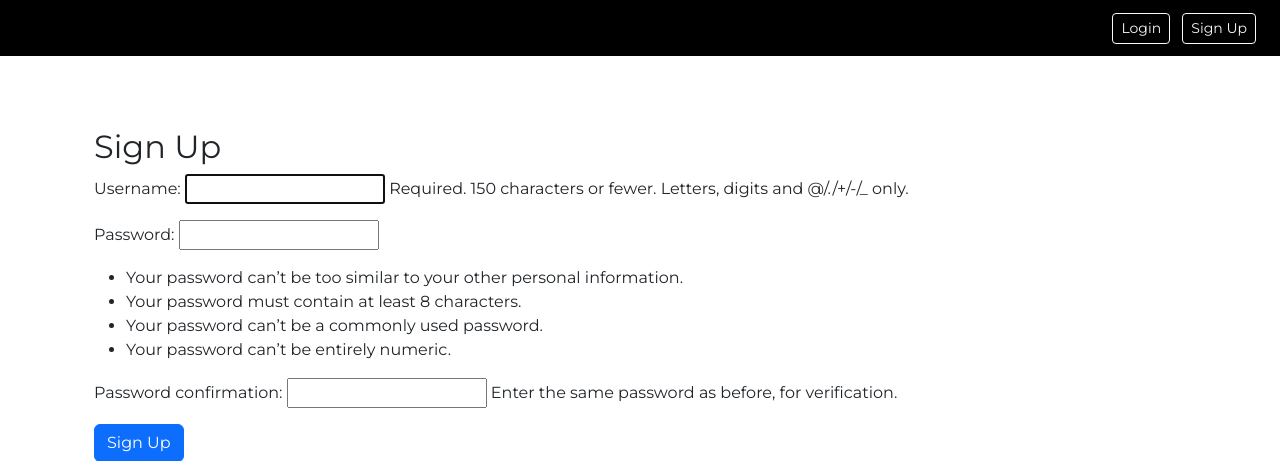
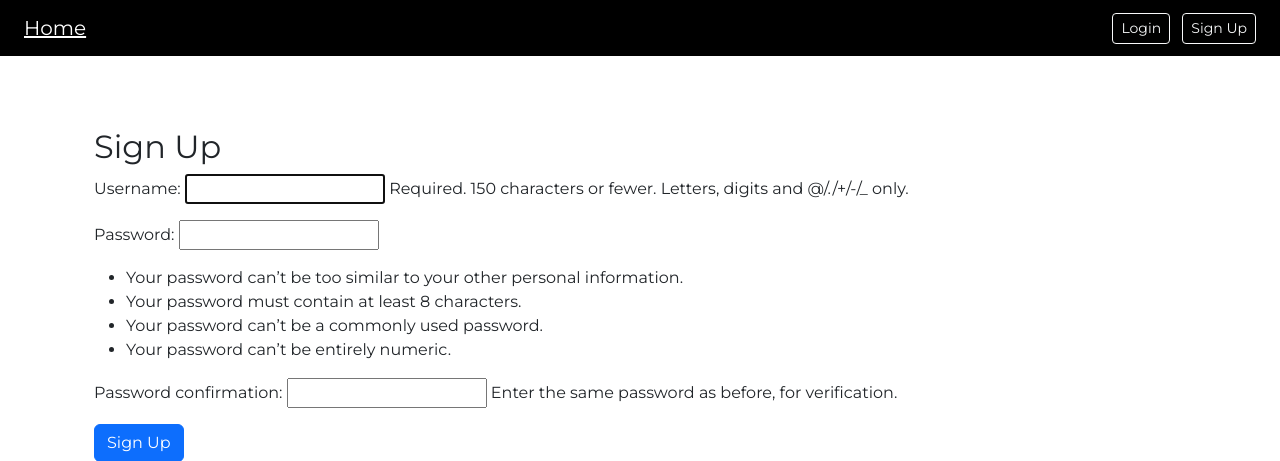
Before and after one commit to mariebernf/smoothie_p3_app, a Django app: page /signup/ in a window 1280 px wide, with the pointer over the restyled element. Shown: the top 461 px of the page. Run offline with Django 5.2, Linux system fonts and the light colour scheme; some libraries are stand-ins or nearby versions.

Commit message:
Fix home button hover in navbar so it is visable and add underline

```diff
--- a/static/css/style.css
+++ b/static/css/style.css
@@ -29,3 +29,8 @@ footer {
 .navbar-brand {
     color: white;
 }
+
+.navbar-brand:hover {
+    color: white;
+    text-decoration: underline;
+}
```
